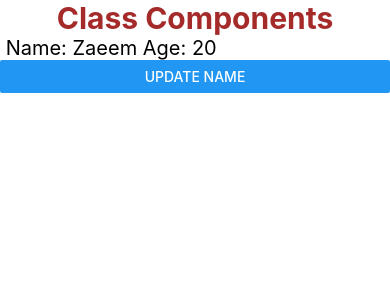
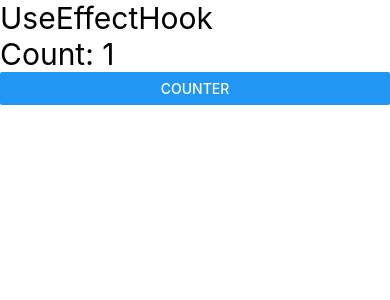
Before and after one commit to zaeemrehman3/ReactNativeApp, a React Native app: screen / in a window 390 px wide. Shown: the top 300 px of the page. Built offline with nearby package versions, Linux system fonts and the light colour scheme.

Commit message:
component added

```diff
--- a/App.jsx
+++ b/App.jsx
@@ -11,7 +11,8 @@
 // import LoginForm from './src/components/LoginForm'
 // import ContactListScreen from './src/screens/Contact/ContactListScreen'
 // import Grid from './src/components/Grid';
-import ClassComponents from './src/components/ClassComponents'
+// import ClassComponents from './src/components/ClassComponents'
+import UseEffectHook from './src/components/UseEffectHook';
 
 
 
@@ -30,7 +31,8 @@
       {/* <LoginForm /> */}
       {/* <ContactListScreen /> */}
       {/* <Grid /> */}
-      <ClassComponents />
+      {/* <ClassComponents /> */}
+      <UseEffectHook />
 
 
 
--- /dev/null
+++ b/src/components/UseEffectHook.jsx
@@ -0,0 +1,18 @@
+import { View, Text, Button } from 'react-native';
+import React, { useEffect, useState } from 'react';
+
+const UseEffectHook = () => {
+    const [count, setCount] = useState(1);
+    useEffect(() => {
+          console.log('This is useEffect Hook');
+    }, []);
+  return (
+    <View>
+      <Text style={{fontSize:30}} >UseEffectHook</Text>
+      <Text style={{fontSize:30}} >Count: {count}</Text>
+      <Button title='Counter' onPress={() => setCount(count + 1)} />
+    </View>
+  );
+};
+
+export default UseEffectHook;
```
